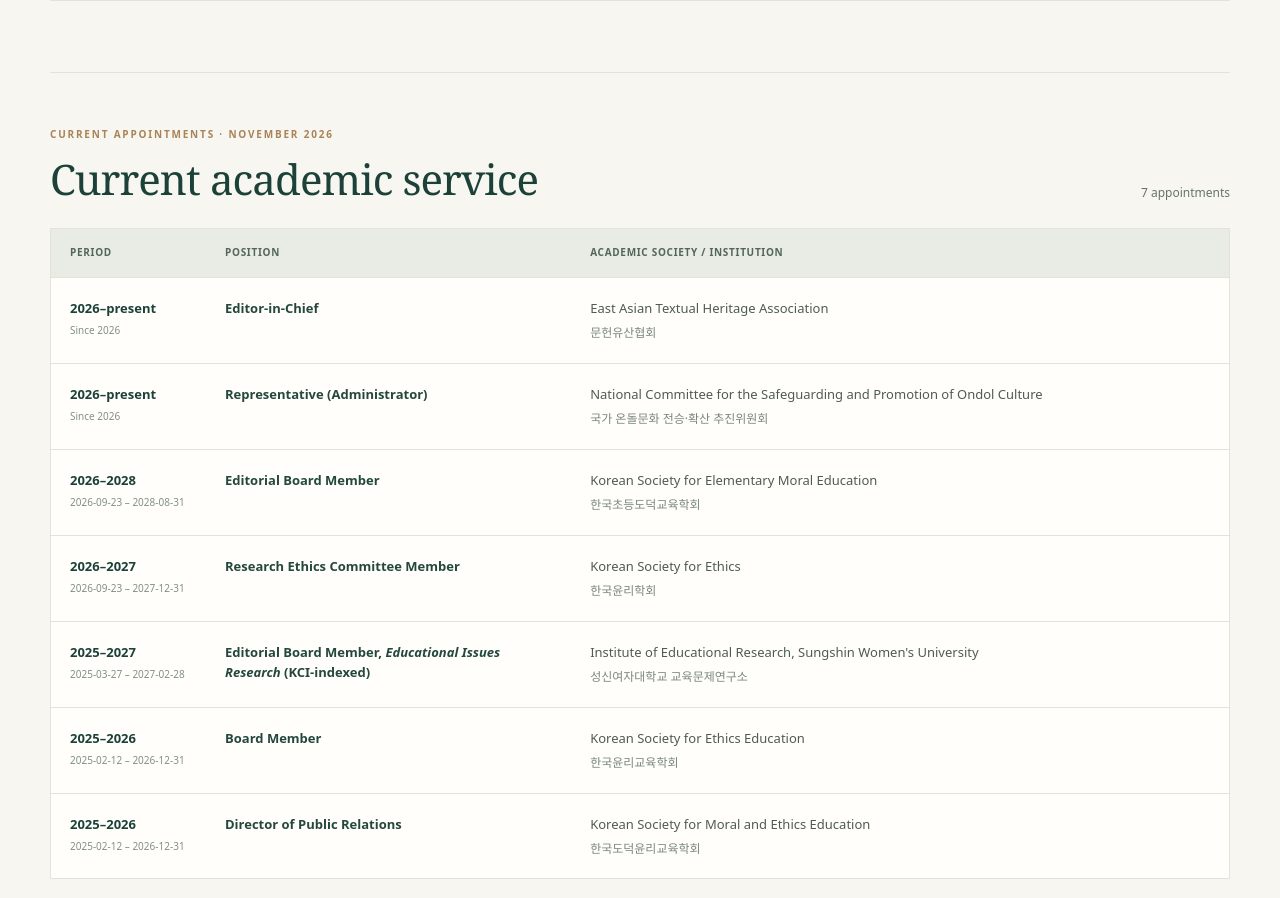
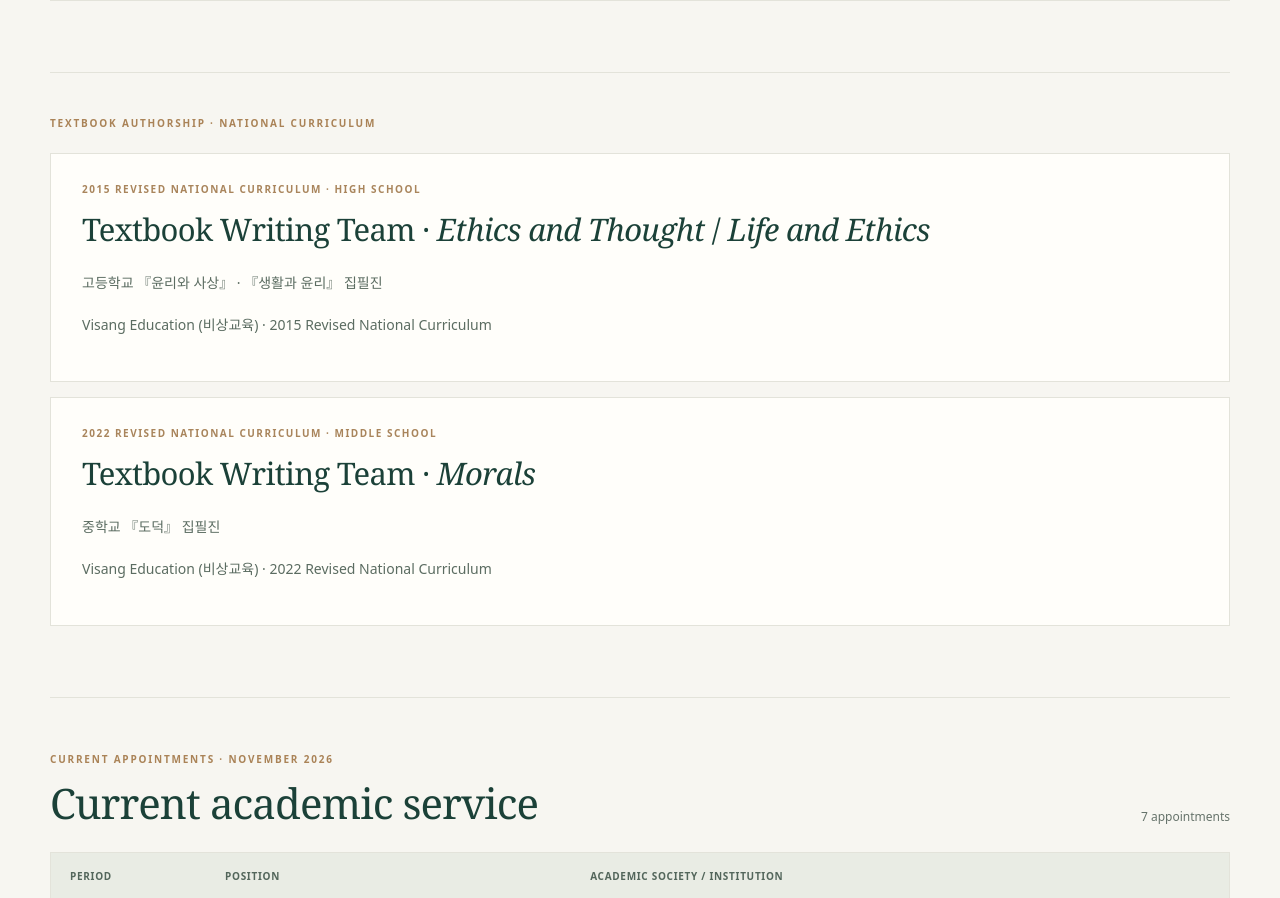
Before and after one commit to byongdae123-sketch/byongdae123-sketch.github.io, a plain HTML site: page academic-service.html in a window 1280 px wide. Shown: the part 1247-2145 px from the top of the page. Drawn offline with Linux system fonts and the light colour scheme.

Commit message:
Add Visang textbook authorship for 2015 and 2022 revised curricula

```diff
--- a/academic-service.html
+++ b/academic-service.html
@@ -50,6 +50,9 @@
 <article class="publication featured-pub"><div class="pub-label">INTERNATIONAL JOURNAL · 2026</div><h2>Guest Editor · <em>Religions</em></h2><p>Special Issue: <em>Cross-Religious Encounters in East Asian Thought: Transcendence, Practice, and Shared Intellectual Horizons</em>.</p></article>
 <article class="publication"><div class="pub-label">SCHOLARLY PUBLISHING · SINCE 2026</div><h2>Editor-in-Chief · East Asian Textual Heritage Association</h2><p>Editorial leadership of the association’s classical-text translation and scholarly publishing programme, including the <em>Korea Classica</em> series.</p></article>
 <article class="publication"><div class="pub-label">ACADEMIC BOOK SERIES</div><h2>Editor · Korean Neo-Confucian Masters Series</h2><p>Scholarly editing and international presentation of Korean Neo-Confucian thinkers and their philosophical writings.</p></article></div>
+<div class="pub-section" id="textbook-authorship"><p class="section-index">TEXTBOOK AUTHORSHIP · NATIONAL CURRICULUM</p>
+<article class="publication"><div class="pub-label">2015 REVISED NATIONAL CURRICULUM · HIGH SCHOOL</div><h2>Textbook Writing Team · <em>Ethics and Thought</em> / <em>Life and Ethics</em></h2><p lang="ko">고등학교 『윤리와 사상』 · 『생활과 윤리』 집필진</p><p>Visang Education (비상교육) · 2015 Revised National Curriculum</p></article>
+<article class="publication"><div class="pub-label">2022 REVISED NATIONAL CURRICULUM · MIDDLE SCHOOL</div><h2>Textbook Writing Team · <em>Morals</em></h2><p lang="ko">중학교 『도덕』 집필진</p><p>Visang Education (비상교육) · 2022 Revised National Curriculum</p></article></div>
 <section class="as-service-group" aria-labelledby="current-service"><div class="as-group-top"><div><p class="section-index">CURRENT APPOINTMENTS · NOVEMBER 2026</p><h2 id="current-service">Current academic service</h2></div><span class="as-count">7 appointments</span></div><div class="as-table-wrap"><table class="as-table"><thead><tr><th scope="col">Period</th><th scope="col">Position</th><th scope="col">Academic Society / Institution</th></tr></thead><tbody><tr><td class="as-period"><time datetime="2026">2026–present</time><span class="as-exact">Since 2026</span></td><td class="as-role">Editor-in-Chief</td><td>East Asian Textual Heritage Association<span class="as-korean" lang="ko">문헌유산협회</span></td></tr>
 <tr><td class="as-period"><time datetime="2026">2026–present</time><span class="as-exact">Since 2026</span></td><td class="as-role">Representative (Administrator)</td><td><a href="https://ondolculture.org/" target="_blank" rel="noopener noreferrer">National Committee for the Safeguarding and Promotion of Ondol Culture</a><span class="as-korean" lang="ko">국가 온돌문화 전승·확산 추진위원회</span></td></tr>
 <tr><td class="as-period"><time datetime="2026-09-23">2026–2028</time><span class="as-exact">2026-09-23 – 2028-08-31</span></td><td class="as-role">Editorial Board Member</td><td>Korean Society for Elementary Moral Education<span class="as-korean" lang="ko">한국초등도덕교육학회</span></td></tr>
```
